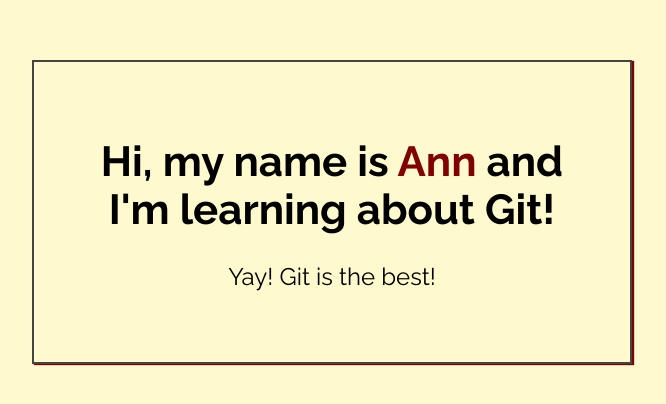
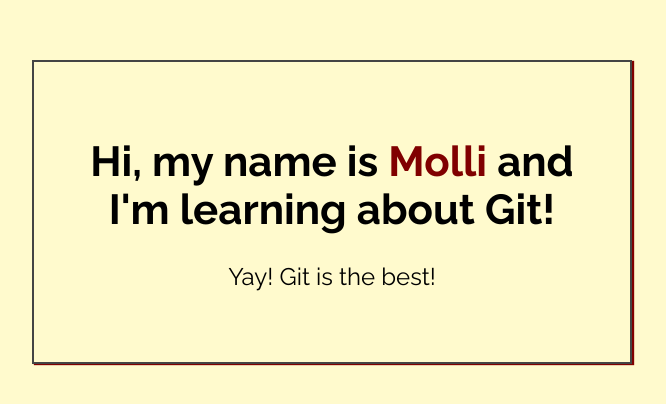
Before and after one commit to molligould/my-first-repo, a plain HTML site: page index.html in a window 1280 px wide. Shown: the part 188-592 px from the top of the page, without its empty margins (308-974 px from the left). Drawn offline with Linux system fonts and the light colour scheme.

Commit message:
Added name to index.html

```diff
--- a/index.html
+++ b/index.html
@@ -14,7 +14,7 @@
 <body>
 
     <div class="greeting">
-        <h1>Hi, my name is <span class="highlight">Ann</span> and I'm learning about Git! </h1>
+        <h1>Hi, my name is <span class="highlight">Molli</span> and I'm learning about Git! </h1>
 
         <p>Yay! Git is the best!</p>
     </div>
```
